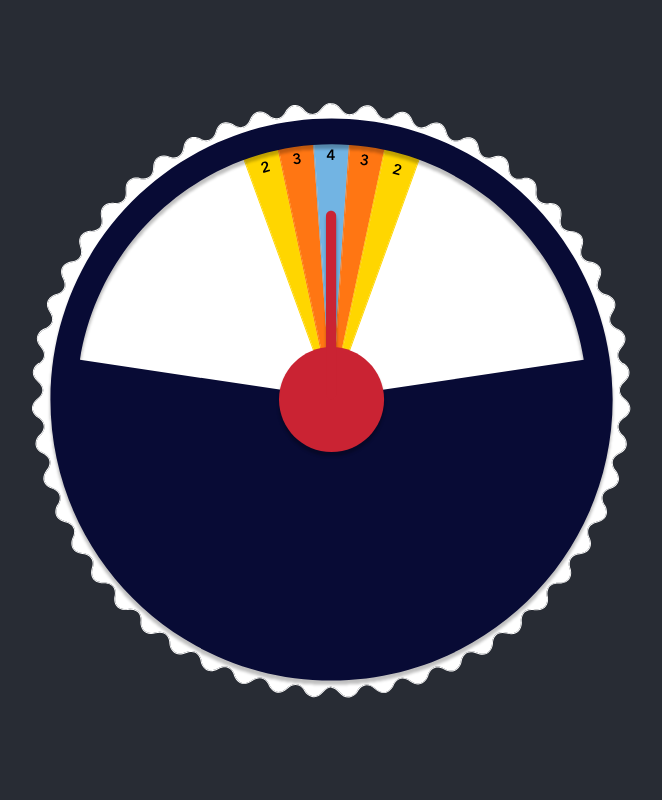
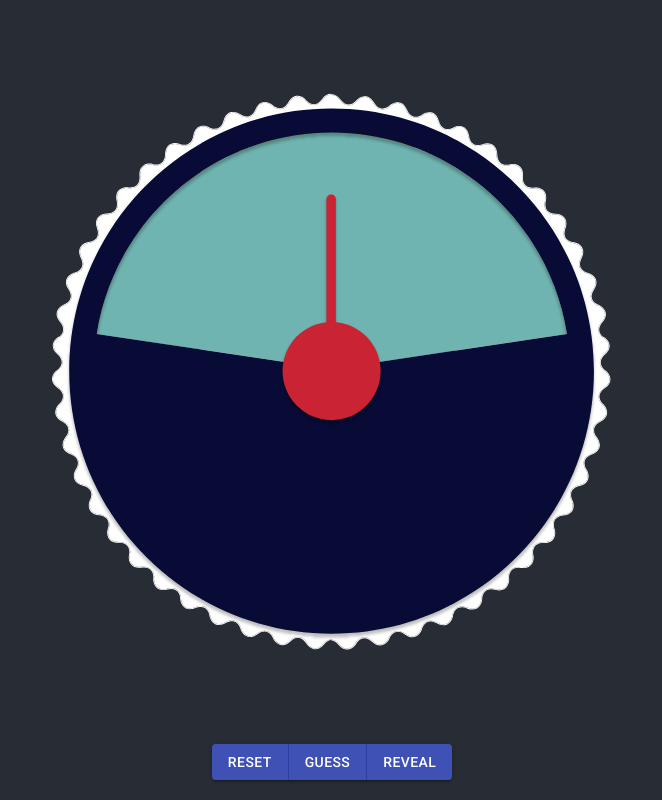
Before and after one commit to heybenchen/wavelength, a React (Create React App) app: page / in a window 1280 px wide. Shown: the whole page, without its empty margins (308-970 px from the left). Built offline with nearby package versions, Linux system fonts and the light colour scheme.

Commit message:
Add visor and logic for interacting w/ device

```diff
--- a/src/components/device/Device.tsx
+++ b/src/components/device/Device.tsx
@@ -1,14 +1,18 @@
+import { makeStyles } from "@material-ui/core/styles";
+import classNames from "classnames";
 import React from "react";
-import classNames from 'classnames';
-import { makeStyles } from "@material-ui/core/styles";
-import deviceTarget from "../../images/device/Target.svg";
 import deviceCover from "../../images/device/Cover.svg";
 import deviceDial from "../../images/device/Dial.svg";
+import deviceTarget from "../../images/device/Target.svg";
+import deviceVisor from "../../images/device/Visor.svg";
+import { ButtonGroup, Button } from "@material-ui/core";
 
 const useStyles = makeStyles({
   root: {
     width: "100%",
     height: "100%",
+    display: "flex",
+    flexDirection: "column",
   },
   deviceContainer: {
     width: "100%",
@@ -16,26 +20,44 @@ const useStyles = makeStyles({
     display: "flex",
     alignItems: "center",
     justifyContent: "center",
+    overflow: "hidden",
   },
   deviceImg: {
     position: "absolute",
-    width: "90%",
+    width: "70vmin",
     height: "auto",
-    maxWidth: "600px",
+    objectFit: "scale-down",
   },
   deviceScore: {
-    transition: "transform 1.5s ease-out",
+    transition: "transform 1.5s ease",
   },
-  deviceCover: { },
-  deviceDial: { },
+  deviceCover: {},
+  deviceDial: {
+    transition: "transform .6s ease",
+  },
+  deviceVisor: {
+    transition: "transform 2s ease",
+  },
+  buttonContainer: {
+    alignSelf: "center",
+    marginBottom: "20px",
+  },
 });
 
 export default function Dial() {
   const classes = useStyles();
-  const [rotationValue, setRotationValue] = React.useState(0);
+  const [scoreRotationValue, setScoreRotationValue] = React.useState(0);
+  const [dialRotationValue, setDialRotationValue] = React.useState(0);
+  const [visorRotationValue, setVisorRotationValue] = React.useState(0);
 
-  const randomRotationValue = () => {
-    setRotationValue(Math.random() * 360 + 180 + rotationValue);
+  const randomizeScore = () => {
+    setScoreRotationValue(Math.random() * 360 + 180 + scoreRotationValue);
+  };
+  const randomizeGuess = () => {
+    setDialRotationValue(Math.random() * 160 - 80);
+  };
+  const revealScore = () => {
+    visorRotationValue ? setVisorRotationValue(0) : setVisorRotationValue(170);
   };
 
   return (
@@ -44,10 +66,18 @@ export default function Dial() {
         <img
           className={classNames(classes.deviceImg, classes.deviceScore)}
           style={{
-            transform: `rotate(${rotationValue}deg)`,
+            transform: `rotate(${scoreRotationValue}deg)`,
           }}
           src={deviceTarget}
           alt="Device Score"
+        />
+        <img
+          className={classNames(classes.deviceImg, classes.deviceVisor)}
+          style={{
+            transform: `rotate(${visorRotationValue}deg)`,
+          }}
+          src={deviceVisor}
+          alt="Device Visor"
         />
         <img
           className={classNames(classes.deviceImg, classes.deviceCover)}
@@ -57,12 +87,24 @@ export default function Dial() {
         />
         <img
           className={classNames(classes.deviceImg, classes.deviceDial)}
-          style={{}}
+          style={{
+            transform: `rotate(${dialRotationValue}deg)`,
+          }}
           src={deviceDial}
           alt="Device Dial"
-          onClick={randomRotationValue}
+          onClick={randomizeScore}
         />
       </div>
+      <ButtonGroup
+        className={classes.buttonContainer}
+        variant="contained"
+        color="primary"
+        aria-label="contained primary button group"
+      >
+        <Button onClick={randomizeScore}>Reset</Button>
+        <Button onClick={randomizeGuess}>Guess</Button>
+        <Button onClick={revealScore}>Reveal</Button>
+      </ButtonGroup>
     </div>
   );
 }
```
Also changed, not shown: src/images/device/Visor.svg (added).
